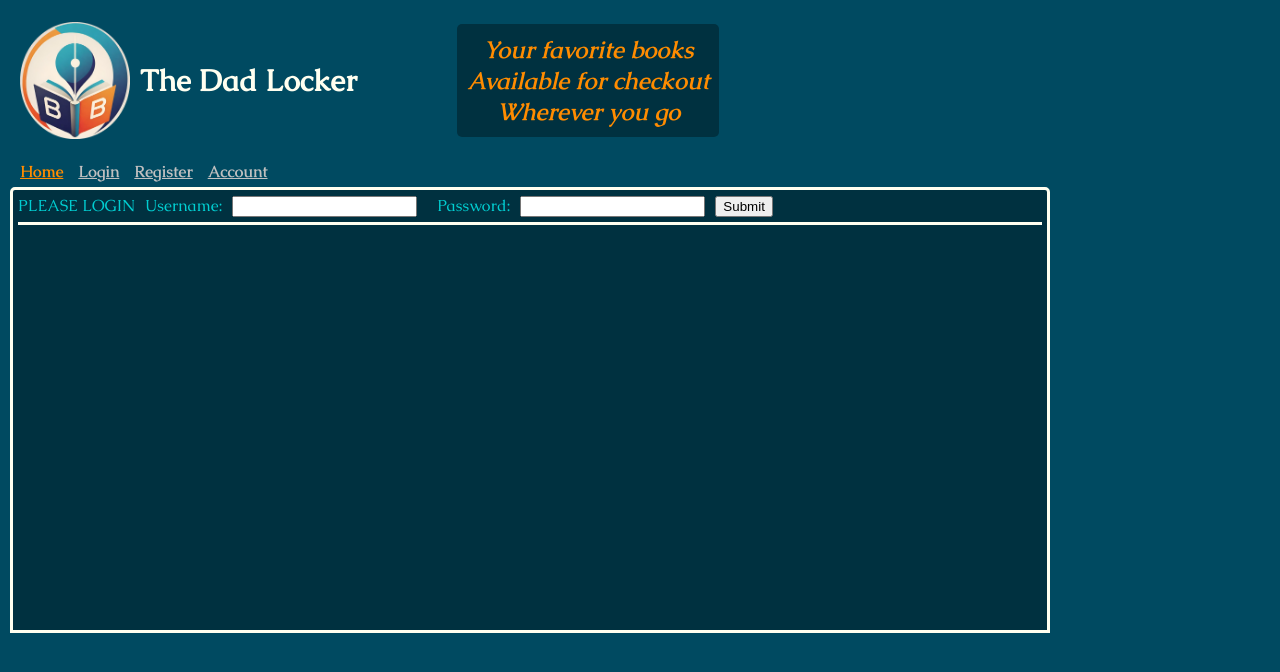
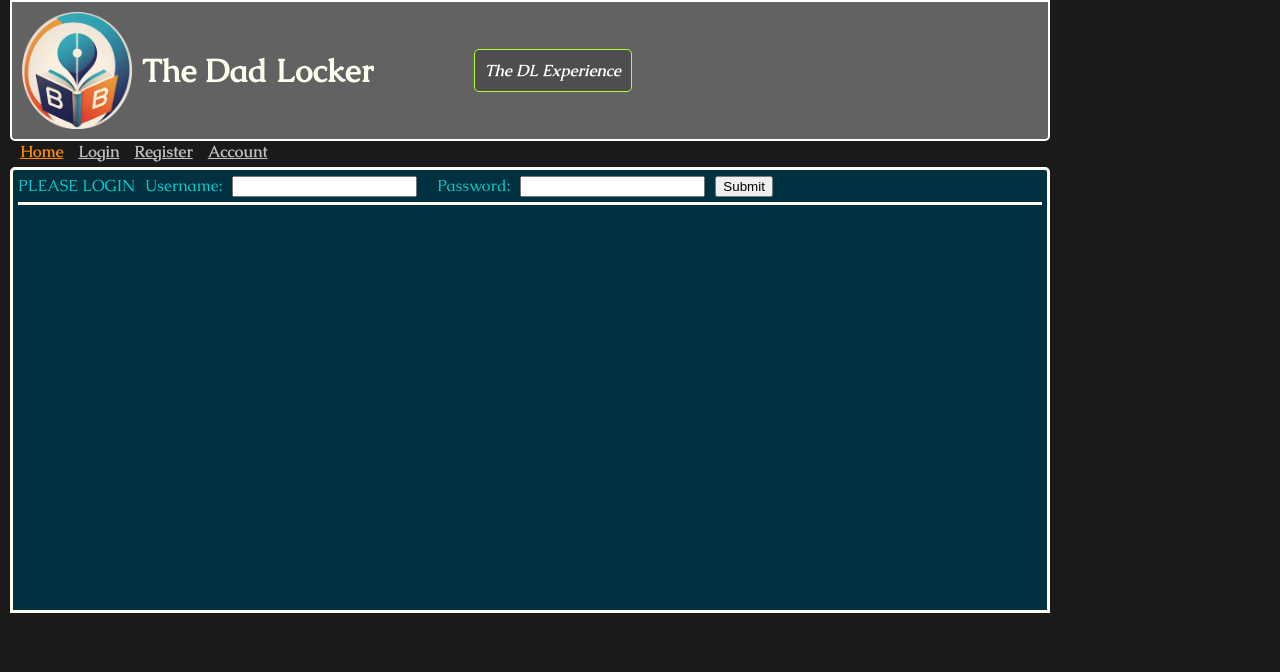
Before and after one commit to kvdcre8r/kvd_fsa_capstone, a React (Vite) app in the folder client/: page /Login in a window 1280 px wide. Shown: the top 672 px of the page. Built offline with nearby package versions, Linux system fonts and the light colour scheme.

Commit message:
worked on conversion and funtionality

```diff
--- a/client/src/App.css
+++ b/client/src/App.css
@@ -1,6 +1,11 @@
 .heading {
     display: flex;
     align-items: center;
+    background-color: rgb(98, 98, 98);
+    border: 2px solid white;
+    border-bottom-left-radius: 5px;
+    border-bottom-right-radius: 5px;
+
 }
 
 .nav {
@@ -52,26 +57,28 @@
 
     #brand_slogan {
         font-family: caudexBI;
-        color: darkorange;
-        font-size: 24px;
+        color: white;
+        font-size: 16px;
         text-align: center;
-        background-color: rgb(0, 49, 64);
+        background-color: rgb(78, 78, 78);
+        border: 1px solid greenyellow;
         padding: 10px;
         margin-left: 100px;
+        margin-right: 10px;
         border-radius: 5px;
     }
 }
 
-.books {
+.products {
     display: flexbox;
     align-content: center;
     border: 3px solid ivory;
-    background-color: rgb(0, 49, 64);
+    background-color: black;
     border-radius: 5px;
     padding: 10px;
 
     h2{
-        color: darkorange;
+        color: greenyellow;
     }
 }
 
--- a/client/src/components/BrandText.jsx
+++ b/client/src/components/BrandText.jsx
@@ -1,13 +1,8 @@
 export default function BrandText() {
-    return (
-        <div className="brand_text">
-            <h1 id="brand_name">
-                <p>The Dad Locker</p>
-            </h1>
-            <p id="brand_slogan">Your favorite books<br />
-                Available for checkout<br />
-                Wherever you go
-            </p>
-        </div>
-    )
+  return (
+    <div className="brand_text">
+      <h1 id="brand_name">The Dad Locker</h1>
+      <p id="brand_slogan">The DL Experience</p>
+    </div>
+  );
 }
--- a/client/src/components/ProductCard.jsx
+++ b/client/src/components/ProductCard.jsx
@@ -1,25 +1,10 @@
-import {useEffect} from "react";
+import { useEffect } from "react";
 import { checkoutBook } from "../api";
 import useToken from "../useToken";
 
-// import { useNavigate } from "react-router-dom";
-// import { deletePlayer } from "../api";
 
-export default function ProductCard({ book, setBook }) {
-//   const navigate = useNavigate();
-const [token] = useToken();
-
-
-
-//   async function handleDelete() {
-//     try {
-//       const result = await deletePlayer(player.id);
-//       console.log(result);
-//       navigate("/");
-//     } catch (error) {
-//       console.error(error);
-//     }
-//   }
+export default function ProductCard({ book, setProduct }) {
+  const [token] = useToken();
 
   return (
     <div>
@@ -35,7 +20,11 @@ const [token] = useToken();
           <p>Description: {book.description}</p>
         </figcaption>
       </figure>
-      {book.available && <button onClick={() => checkoutBook(book.id,token).then(setBook)}>CHECKOUT</button>}
+      {book.available && (
+        <button onClick={() => checkoutBook(book.id, token).then(setProduct)}>
+          CHECKOUT
+        </button>
+      )}
       {/* checkout button here */}
       {/* <button onClick={handleDelete}>Delete Player</button> */}
     </div>
--- a/client/src/components/Products.jsx
+++ b/client/src/components/Products.jsx
@@ -19,9 +19,9 @@ export default function Products() {
 
     return (
         <div className="products">
-            <h2 className={styles.h2style}>Browse Library:</h2>
+            <h2 className={styles.h2style}>Browse Products:</h2>
             {products.map((product) =>
-                (<h3 key={product.id} author={product.author}> {product.title} by {product.author}
+                (<h3 key={product.id}> {product.name}{product.is_available}
                 <Link to={`${product.id}`} className={styles.linkstyle}>details</Link>
                 </h3>)
             )}
--- a/client/src/index.css
+++ b/client/src/index.css
@@ -2,7 +2,7 @@ body {
   max-width: 1040px;
   font-family: caudexR;
   color: ivory;
-  background-color:rgb(0, 74, 97);
+  background-color: rgb(26, 26, 26);
   margin: 0 10px 10px 10px;
   padding: 0;
 }
```
